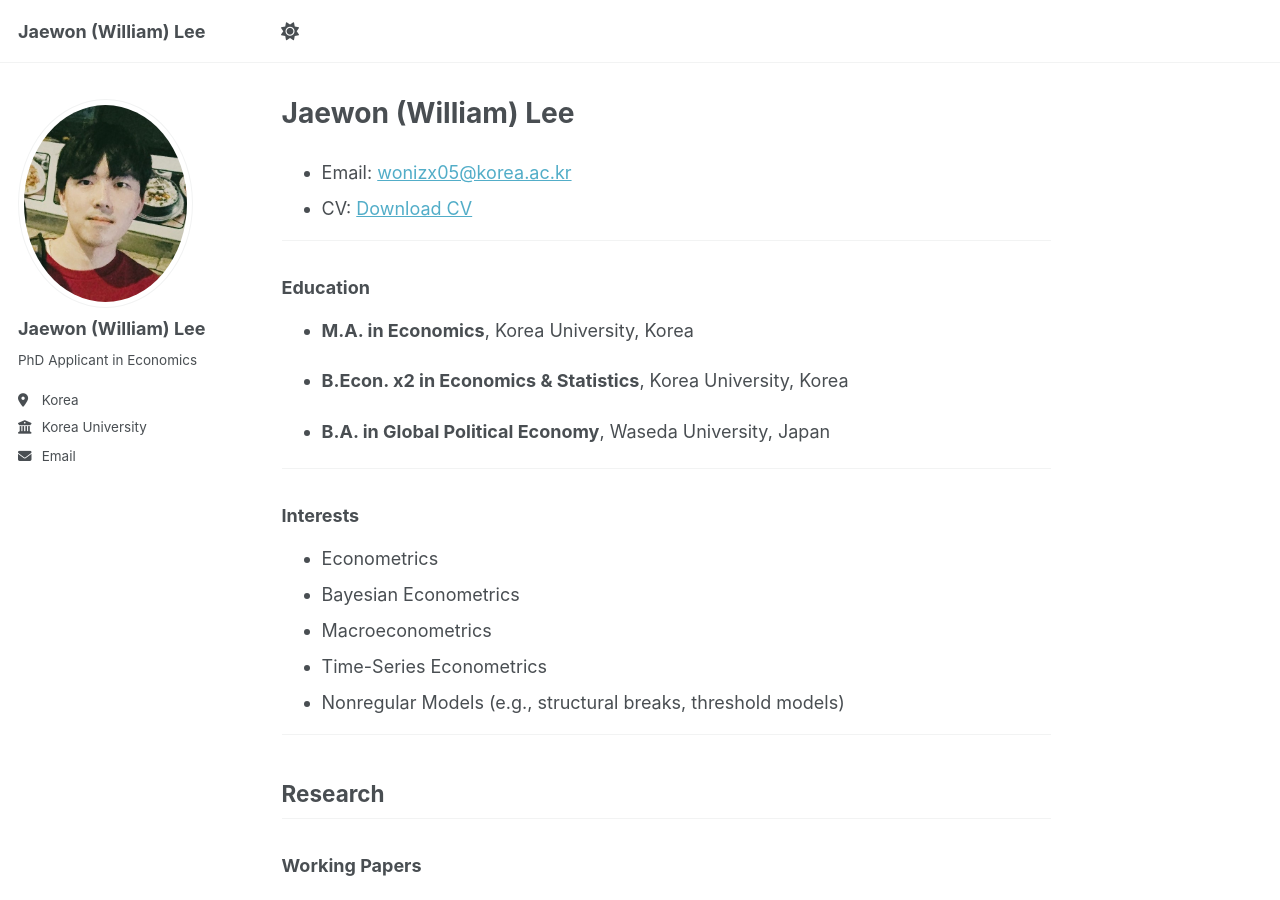
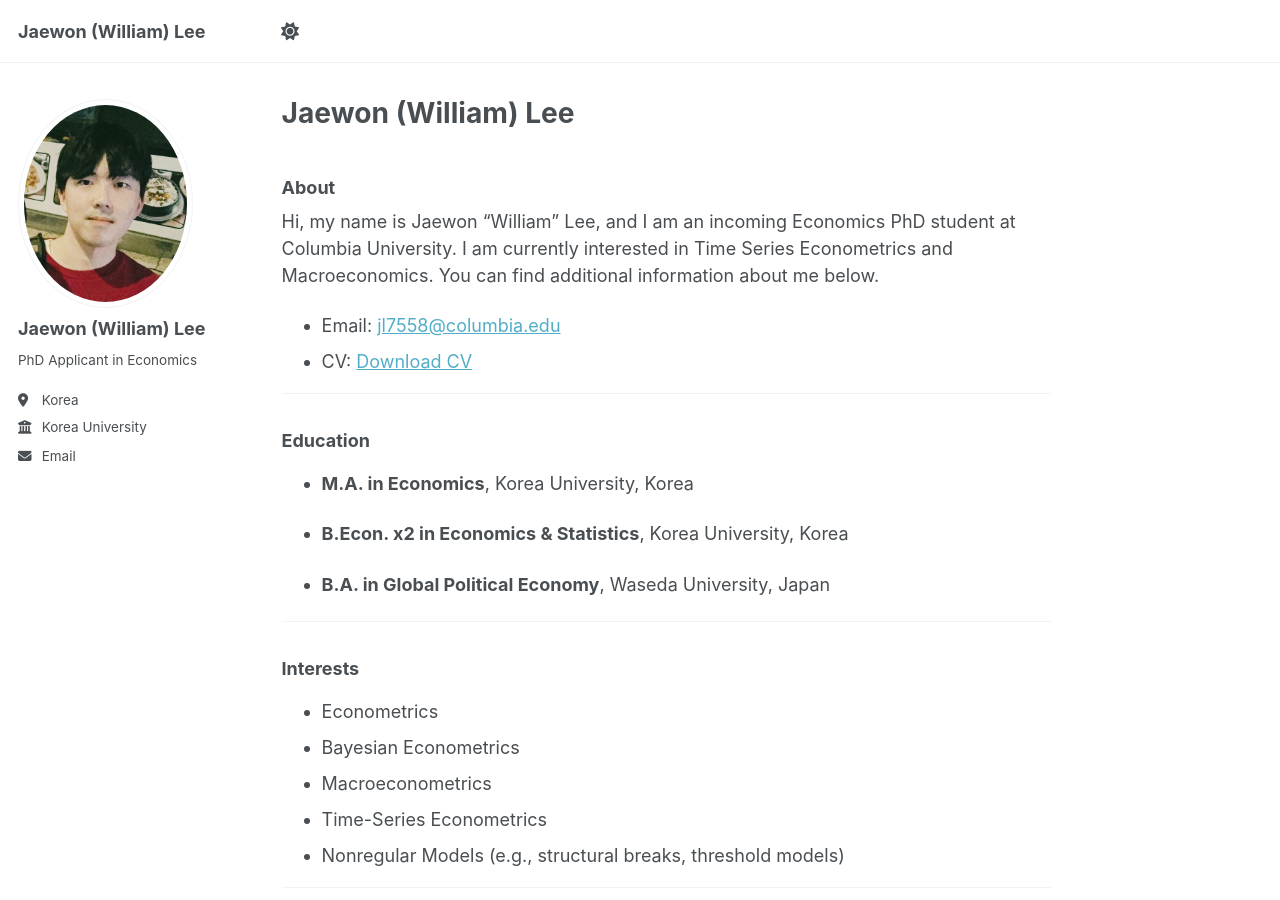
Before and after one commit to JWLee2000/JWLee2000.github.io, a Jekyll site: the page built from _pages/about.md, in a window 1280 px wide and 900 px high. Built offline with Jekyll 4.4.1, drawn with Linux system fonts in a browser that asks for light colours; a script that is not in the unit is left out.

Commit message:
Update about.md

```diff
--- a/_pages/about.md
+++ b/_pages/about.md
@@ -7,9 +7,11 @@ redirect_from:
   - /about/
   - /about.html
 ---
+### About
+Hi, my name is Jaewon “William” Lee, and I am an incoming Economics PhD student at Columbia University. I am currently interested in Time Series Econometrics and Macroeconomics. You can find additional information about me below.
 
-- Email: [wonizx05@korea.ac.kr](mailto:wonizx05@korea.ac.kr)
-- CV: [Download CV](https://www.dropbox.com/scl/fi/is5h9nk16k0bn4kzqhjkq/CV.pdf?rlkey=4ws4q4n82o90baws1d3mrifbv&st=cm0gk4er&dl=0) <!-- update link -->
+- Email:  [jl7558@columbia.edu](mailto:jl7558@columbia.edu)
+- CV: [Download CV](https://www.dropbox.com/scl/fi/is5h9nk16k0bn4kzqhjkq/CV.pdf?rlkey=4ws4q4n82o90baws1d3mrifbv&st=cm0gk4er&dl=0)
 
 ---
 
```
